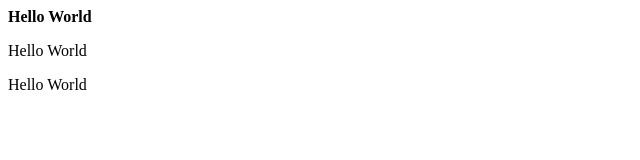
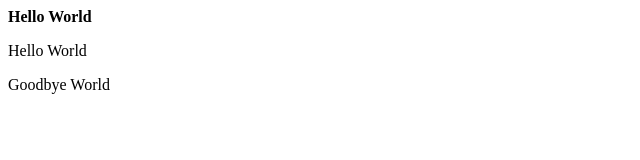
Before and after one commit to FinCoFella/FinCoFella.github.io, a plain HTML site: page index.html in a window 1280 px wide. Shown: the full height of the page, 0-640 px from the left. Drawn offline with Linux system fonts and the light colour scheme.

Commit message:
Second Commit

```diff
--- a/index.html
+++ b/index.html
@@ -4,6 +4,6 @@
 <body>
 	<b>Hello World</b>
 	<p>Hello World</p>
-	Hello World
+	Goodbye World
 </body>
 </html>
```
